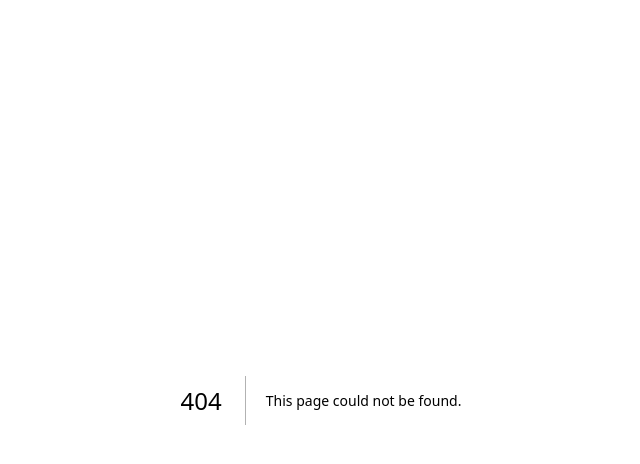
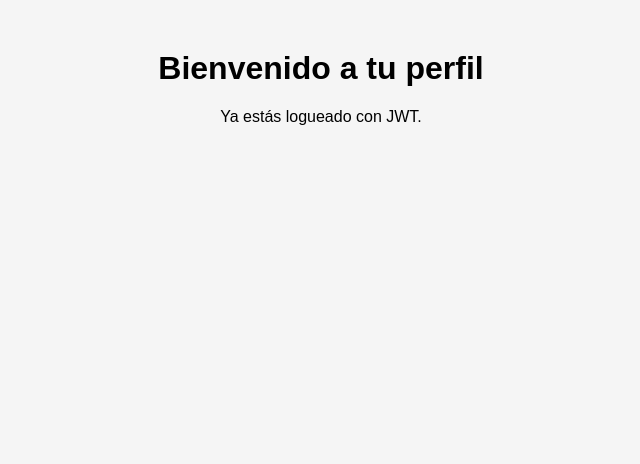
Before and after one commit to proyecto-insalud/frontend, a Next.js app: page /profile in a window 1280 px wide. Before the commit this address had no page. Shown: the top 464 px of the page, without its empty margins (319-959 px from the left). Built offline with nearby package versions, Linux system fonts and the light colour scheme.

Commit message:
feat: add profile page with welcome message

```diff
--- /dev/null
+++ b/src/app/profile/page.tsx
@@ -0,0 +1,10 @@
+"use client";
+
+export default function ProfilePage() {
+    return (
+        <div style={{ textAlign: "center", marginTop: "50px" }}>
+            <h1>Bienvenido a tu perfil</h1>
+            <p>Ya estás logueado con JWT.</p>
+        </div>
+    );
+}
```
